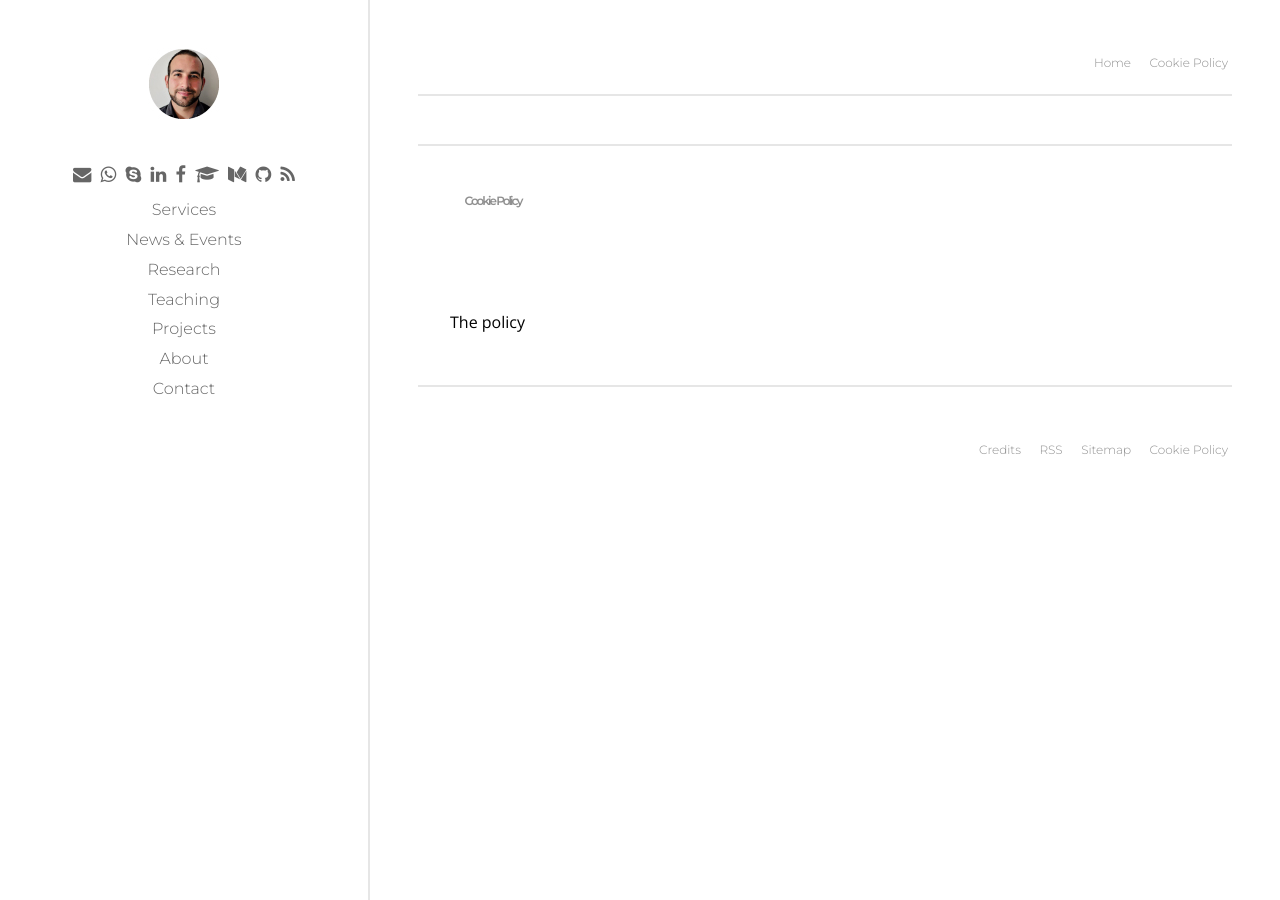
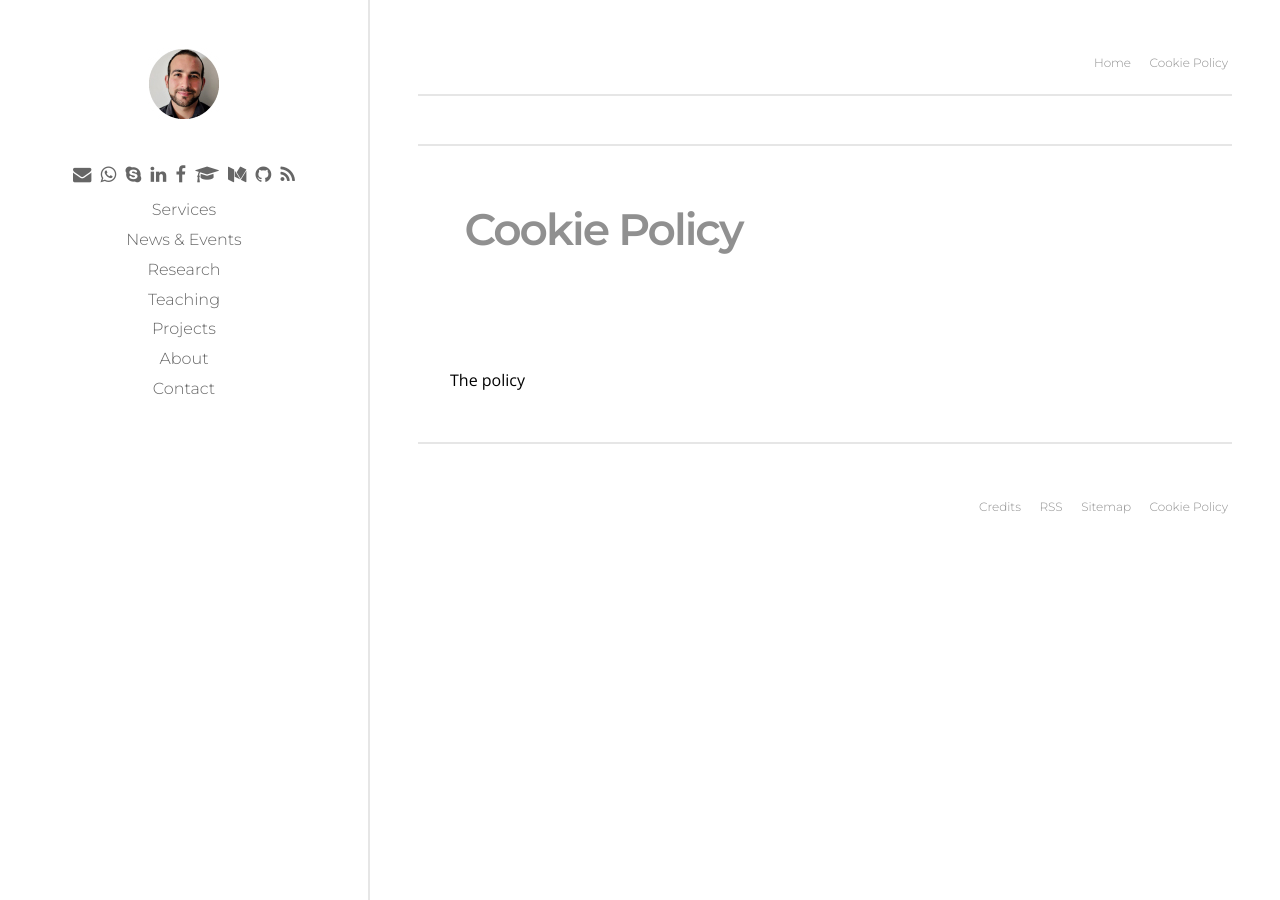
Before and after one commit to p-marco/p-marco.github.io, a Jekyll site: the page built from cookie-policy.md, in a window 1280 px wide. Built offline with Jekyll 4.4.1, drawn with Linux system fonts in a browser that asks for light colours; our own code applies the rules of GitHub Pages for plain Markdown files.

Commit message:
default layout test

```diff
--- a/_includes/item.html
+++ b/_includes/item.html
@@ -1,9 +1,11 @@
 <article class="section">
-	<header class="grid-item">
+<header class="grid-item">
   		<p class="nav-item--page link t-heading">
     		{{ page.date | date: "%-d %B %Y"}}
     	</p>
-        <h1 class="nav-item--page link t-heading t-brandColor t-b--s">{{ page.title }}</h1>
+<span class="nav-item--page link t-heading t-brandColor">
+        <h1 class="t-heading t-b--s">{{ page.title }}</h1>
+</span>
 
 {% if page.keywords %}
 <ul class="nav nav-items--page">
```
